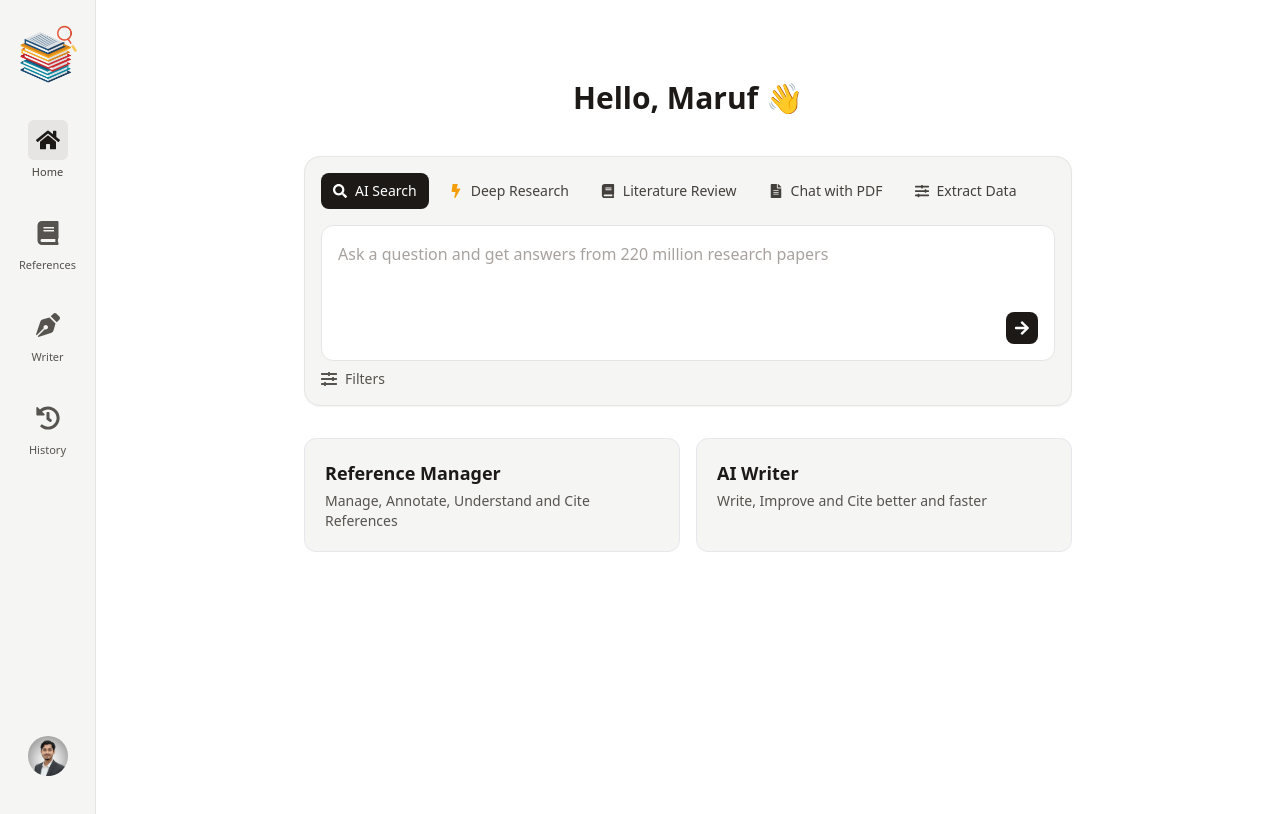
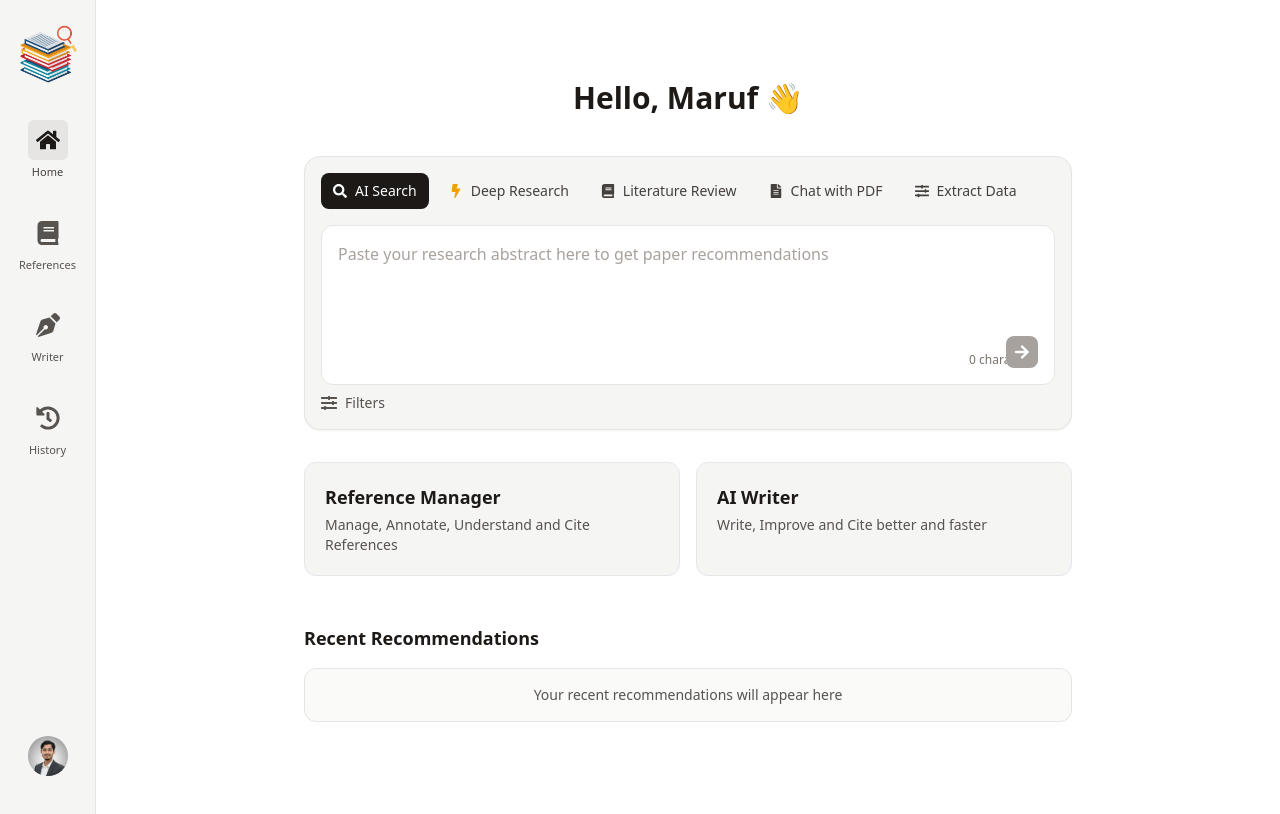
Before and after one commit to Maruf346/Papyrus, a React (Vite) app in the folder frontend/: page /search in a window 1280 px wide. Shown: the top 814 px of the page. Built offline with nearby package versions, Linux system fonts and the light colour scheme.

Commit message:
modified the Search page to properly navigate to Recommendations page

```diff
--- a/frontend/src/pages/Search.jsx
+++ b/frontend/src/pages/Search.jsx
@@ -1,5 +1,5 @@
-import React from "react";
-import { Link } from "react-router-dom";
+import React, { useState } from "react";
+import { useNavigate } from "react-router-dom";
 import {
   FaHome,
   FaBook,
@@ -14,37 +14,67 @@ import {
 } from "react-icons/fa";
 
 const Search = () => {
+  const navigate = useNavigate();
+  const [abstract, setAbstract] = useState("");
+  const [isSubmitting, setIsSubmitting] = useState(false);
+
+  const handleSubmit = async (e) => {
+    e.preventDefault();
+
+    if (!abstract.trim()) {
+      alert("Please enter an abstract to get recommendations");
+      return;
+    }
+
+    setIsSubmitting(true);
+
+    try {
+      // Navigate to recommendations page with the abstract data
+      navigate("/recommendations", {
+        state: {
+          abstract: abstract.trim(),
+          timestamp: new Date().toISOString()
+        }
+      });
+    } catch (error) {
+      console.error("Navigation error:", error);
+      alert("An error occurred. Please try again.");
+    } finally {
+      setIsSubmitting(false);
+    }
+  };
+
   return (
     <div className="flex min-h-screen bg-white">
       {/* Sidebar */}
       <aside className="w-20 sm:w-24 bg-stone-100 border-r border-stone-200 flex flex-col items-center py-6">
 
         {/* Logo */}
-        <Link to="/" className="mb-8">
+        <div className="mb-8">
           <img
             src="/icon.png"
             alt="Papyrus Logo"
             className="h-16 w-auto object-contain"
           />
-        </Link>
+        </div>
 
         {/* Navigation Menu */}
         <nav className="flex flex-col gap-8 w-full items-center">
 
           {/* Home */}
-          <Link
-            to="/"
+          <a
+            href="/"
             className="flex flex-col items-center group cursor-pointer"
           >
             <div className="p-2 rounded-md bg-stone-200 group-hover:bg-stone-300 transition">
               <FaHome className="h-6 w-6 text-stone-900" />
             </div>
             <p className="text-[11px] mt-1 text-stone-700">Home</p>
-          </Link>
+          </a>
 
           {/* References */}
-          <Link
-            to="/references"
+          <a
+            href="/references"
             className="flex flex-col items-center group cursor-pointer"
           >
             <div className="p-2 rounded-md bg-stone-100 group-hover:bg-stone-200 transition">
@@ -53,11 +83,11 @@ const Search = () => {
             <p className="text-[11px] mt-1 text-stone-600 group-hover:text-stone-900">
               References
             </p>
-          </Link>
+          </a>
 
           {/* Writer */}
-          <Link
-            to="/writer"
+          <a
+            href="/writer"
             className="flex flex-col items-center group cursor-pointer"
           >
             <div className="p-2 rounded-md bg-stone-100 group-hover:bg-stone-200 transition">
@@ -66,11 +96,11 @@ const Search = () => {
             <p className="text-[11px] mt-1 text-stone-600 group-hover:text-stone-900">
               Writer
             </p>
-          </Link>
+          </a>
 
           {/* History */}
-          <Link
-            to="/history"
+          <a
+            href="/history"
             className="flex flex-col items-center group cursor-pointer"
           >
             <div className="p-2 rounded-md bg-stone-100 group-hover:bg-stone-200 transition">
@@ -79,7 +109,7 @@ const Search = () => {
             <p className="text-[11px] mt-1 text-stone-600 group-hover:text-stone-900">
               History
             </p>
-          </Link>
+          </a>
         </nav>
 
         {/* User Avatar (bottom) */}
@@ -130,19 +160,51 @@ const Search = () => {
               </button>
             </div>
 
-
+            {/* Form for abstract submission */}
+            <form onSubmit={handleSubmit} className="mt-4">
               {/* Textarea Box */}
-            <div className="mt-4 bg-white rounded-xl border border-stone-200 p-4 relative">
+              <div className="bg-white rounded-xl border border-stone-200 p-4 relative">
                 <textarea
-                placeholder="Ask a question and get answers from 220 million research papers"
+                  value={abstract}
+                  onChange={(e) => setAbstract(e.target.value)}
+                  placeholder="Paste your research abstract here to get paper recommendations"
                   className="w-full h-24 resize-none outline-none text-stone-700 placeholder-stone-400"
+                  disabled={isSubmitting}
                 />
 
+                {/* Character count */}
+                <div className="text-xs text-stone-500 mt-2 text-right">
+                  {abstract.length} characters
+                </div>
+
                 {/* Submit Button */}
-              <button className="absolute right-4 bottom-4 bg-stone-900 text-white p-2 rounded-lg hover:bg-stone-800 active:scale-95 transition">
+                <button
+                  type="submit"
+                  disabled={isSubmitting || !abstract.trim()}
+                  className={`absolute right-4 bottom-4 p-2 rounded-lg transition ${isSubmitting || !abstract.trim()
+                    ? 'bg-stone-400 cursor-not-allowed'
+                    : 'bg-stone-900 hover:bg-stone-800 active:scale-95'
+                    } text-white`}
+                >
+                  {isSubmitting ? (
+                    <div className="animate-spin rounded-full h-5 w-5 border-t-2 border-b-2 border-white"></div>
+                  ) : (
                     <FaArrowRight />
+                  )}
                 </button>
               </div>
+
+              {/* Instructions
+              <div className="mt-3 text-sm text-stone-600">
+                <p className="mb-1">💡 <strong>How it works:</strong></p>
+                <p className="text-xs text-stone-500">
+                  1. Paste your research abstract above<br />
+                  2. Click submit to get AI-powered paper recommendations<br />
+                  3. View 10 most relevant papers based on your abstract
+                </p>
+              </div>
+              */}
+            </form>
 
             {/* Filters button */}
             <button className="flex items-center gap-2 text-stone-600 text-sm mt-2 hover:text-stone-900">
@@ -155,31 +217,35 @@ const Search = () => {
           <div className="w-full max-w-3xl mt-8 grid grid-cols-1 sm:grid-cols-2 gap-4">
 
             {/* Reference Manager */}
-            <Link
-              to="/references"
-              className="block bg-stone-100 border rounded-xl p-5 hover:shadow-md transition"
-            >
+            <div className="block bg-stone-100 border rounded-xl p-5 hover:shadow-md transition">
               <h2 className="text-lg font-semibold text-stone-900">
                 Reference Manager
               </h2>
               <p className="text-sm text-stone-600 mt-1">
                 Manage, Annotate, Understand and Cite References
               </p>
-            </Link>
+            </div>
 
             {/* AI Writer */}
-            <Link
-              to="/writer"
-              className="block bg-stone-100 border rounded-xl p-5 hover:shadow-md transition"
-            >
+            <div className="block bg-stone-100 border rounded-xl p-5 hover:shadow-md transition">
               <h2 className="text-lg font-semibold text-stone-900">
                 AI Writer
               </h2>
               <p className="text-sm text-stone-600 mt-1">
                 Write, Improve and Cite better and faster
               </p>
-            </Link>
+            </div>
 
+          </div>
+
+          {/* Recent Abstracts (Optional - could be added later) */}
+          <div className="w-full max-w-3xl mt-12">
+            <h2 className="text-lg font-semibold text-stone-900 mb-4">Recent Recommendations</h2>
+            <div className="bg-stone-50 border border-stone-200 rounded-xl p-4">
+              <p className="text-sm text-stone-600 text-center">
+                Your recent recommendations will appear here
+              </p>
+            </div>
           </div>
         </div>
       </main>
```
Lines whose indentation alone changed are shown as unchanged.
